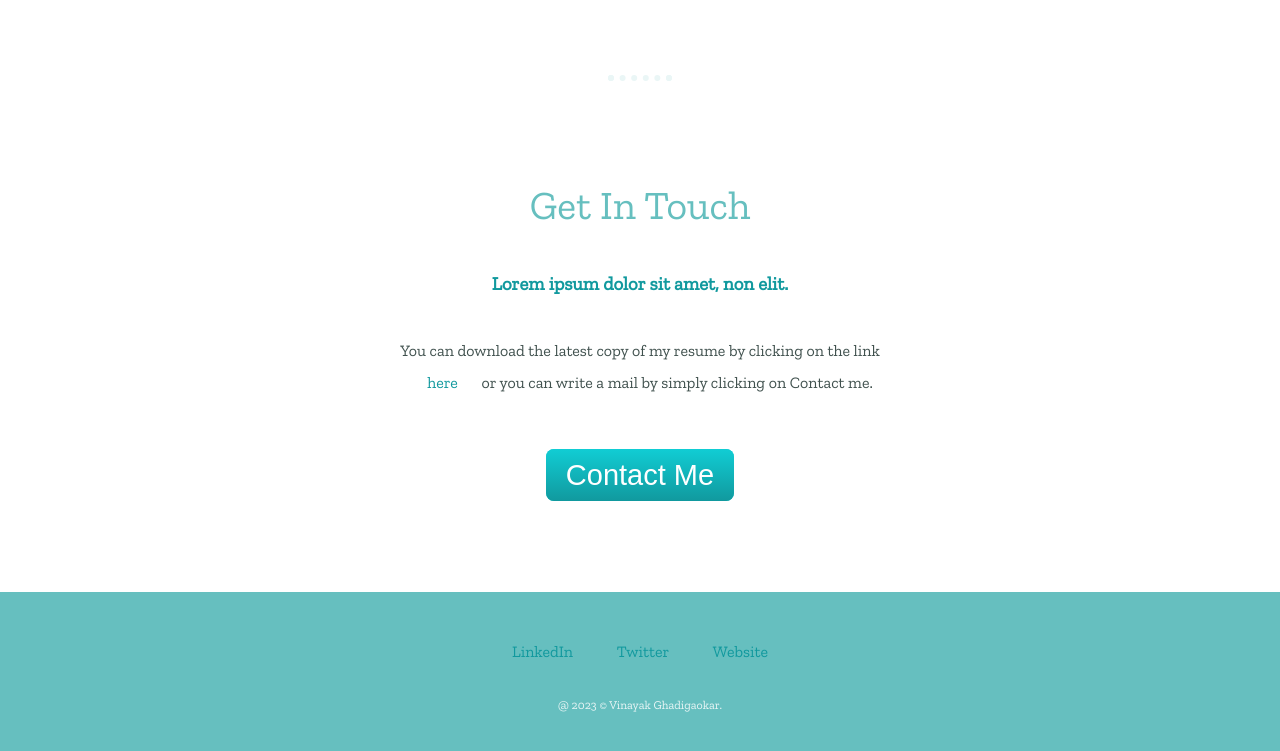
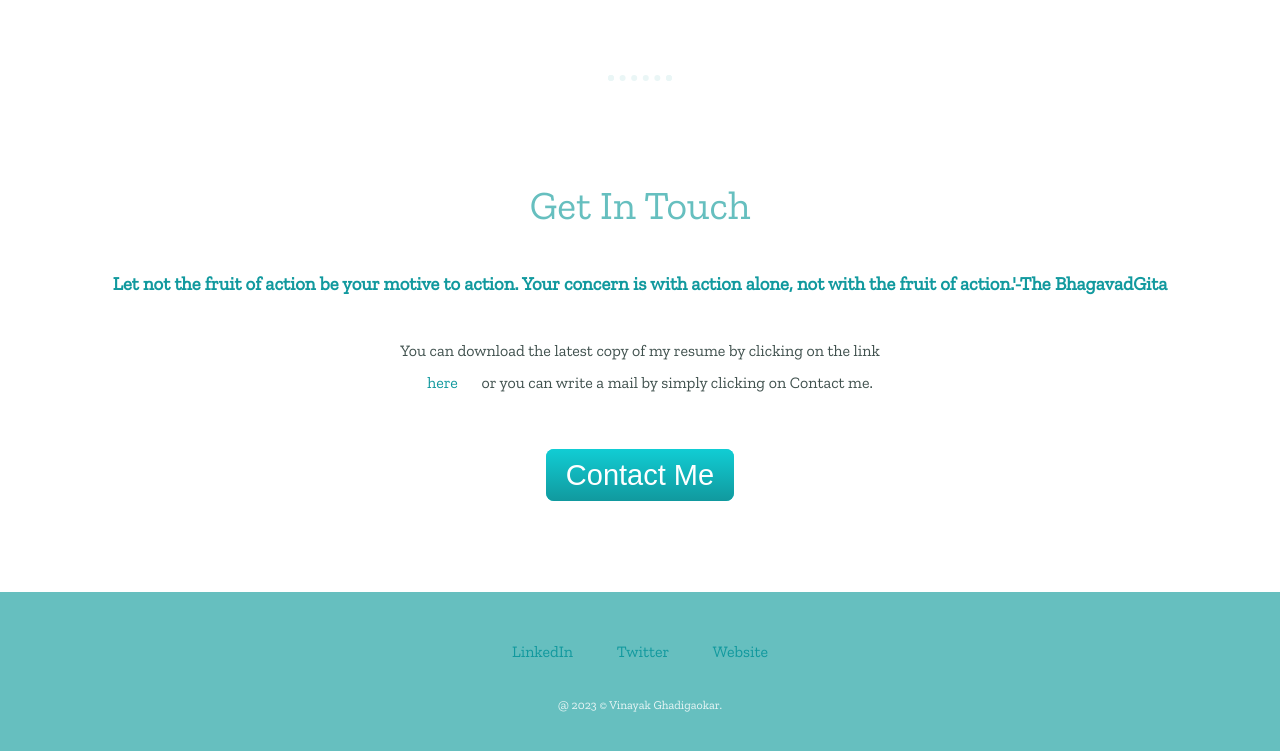
Before and after one commit to Vinu2408/cv, a plain HTML site: page index.html in a window 1280 px wide. Shown: the part 1984-2735 px from the top of the page. Drawn offline with nearby package versions, Linux system fonts and the light colour scheme.

Commit message:
Update index.html

```diff
--- a/index.html
+++ b/index.html
@@ -45,7 +45,7 @@
         <hr>
         <div class="contact-me">
           <h2 class="wawa">Get In Touch</h2>
-          <h3>Lorem ipsum dolor sit amet, non elit.</h3>
+          <h3>Let not the fruit of action be your motive to action. Your concern is with action alone, not with the fruit of action.'-The BhagavadGita </h3>
           <p class="conmes">You can download the latest copy of my resume by clicking on the link <a href="index.html" draggable="true">here</a> or you can write a mail by simply clicking on Contact me.</p>
           <a class="btn" href="mailto:vghadigaokar@gmail.com">Contact Me</a>
         </div>
```
